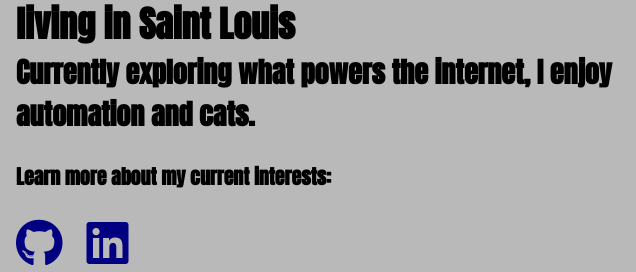
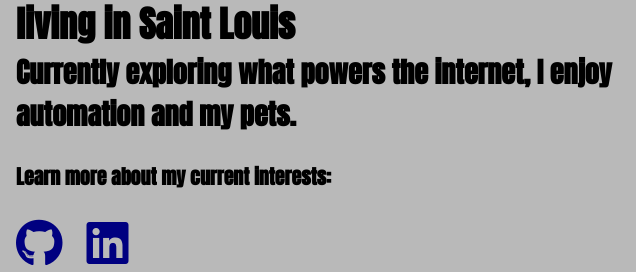
Before and after one commit to tgalvin001/landingPage, a website: page dist/index.html in a window 1280 px wide. Shown: the part 325-597 px from the top of the page, 644-1280 px from the left. Drawn offline with Linux system fonts and the light colour scheme.

Commit message:
modified html

```diff
--- a/dist/index.html
+++ b/dist/index.html
@@ -28,7 +28,7 @@
             <h2
               >My name is <span class="accent">Tim Galvin</span> - a programmer living in Saint Louis
             </h2>
-            <h3>Currently exploring what powers the internet, I enjoy automation and cats.</h3>
+            <h3>Currently exploring what powers the internet, I enjoy automation and my pets.</h3>
             <h5 class="py-2">Learn more about my current interests: </h5>
             <ul>
               <a href="https://github.com/tgalvin001" target="_blank"><li><i class="fab fa-github fa-2x"></i></a></li>
```
